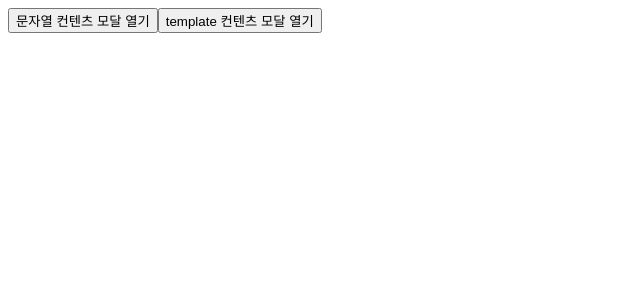
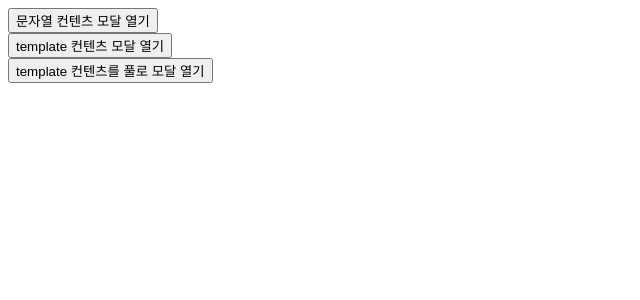
Before and after one commit to khm2976/angular-dynamic-modal, an Angular app: page / in a window 1280 px wide. Shown: the top 300 px of the page, without its empty margins (0-640 px from the left). Built offline with nearby package versions, Linux system fonts and the light colour scheme.

Commit message:
templateView 내에서 모달 클로즈 처리

```diff
--- a/src/app/app.component.css
+++ b/src/app/app.component.css
@@ -1 +1,3 @@
 .modal_tmpl{width: 500px;height:500px;background:#fff;}
+.modal_tmpl.full{width:100%;height:100%;position:fixed;top:0;right:0;bottom:0;left:0;background:rgba(255,0,0,0.2);}
+.modal_tmpl.full .inner{width:300px;height:300px;margin:0 auto}
--- a/src/app/app.component.html
+++ b/src/app/app.component.html
@@ -1,5 +1,12 @@
-<button (click)="openString()">문자열 컨텐츠 모달 열기</button>
-<button (click)="openTemplate()">template 컨텐츠 모달 열기</button>
+<div>
+    <button (click)="openString()">문자열 컨텐츠 모달 열기</button>
+</div>
+<div>
+    <button (click)="openTemplate()">template 컨텐츠 모달 열기</button>
+</div>
+<div>
+    <button (click)="openTemplateFull()">template 컨텐츠를 풀로 모달 열기</button>
+</div>
 
 
 <ng-template #tmplDialogView>
@@ -8,3 +15,13 @@
         <button (click)="clickClose()">닫기</button>
     </div>
 </ng-template>
+
+<ng-template #tmplFullView>
+    <div class="modal_tmpl full">
+        <div class="inner">
+            모달 오버레이를 사용하지 않고, 템플릿 뷰로만 모달 사용하는 경우.
+            자체 css를 적용(풀로 채워) 커스텀하게 컨텐츠 노출
+            <button (click)="clickClose()">닫기</button>
+        </div>
+    </div>
+</ng-template>
--- a/src/app/app.component.ts
+++ b/src/app/app.component.ts
@@ -9,6 +9,7 @@ import { ModalRef } from './service/modal-ref';
     styleUrls: ['./app.component.css']
 })
 export class AppComponent {
+    @ViewChild('tmplFullView', {read: TemplateRef}) modalDialogFullView: TemplateRef<any>;
     @ViewChild('tmplDialogView', {read: TemplateRef}) modalDialogView: TemplateRef<any>;
     dialogModal: ModalRef = null;
 
@@ -39,6 +40,17 @@ export class AppComponent {
         }
     }
 
+    openTemplateFull() {
+        if (!this.dialogModal) {
+            this.dialogModal = this.modalService.open(this.modalDialogFullView, true, true);
+            // 모달 딤드 클릭하여 닫기시
+            const dialogModalCloseSubscription = this.dialogModal.closed().subscribe(modalRef => {
+                this.dialogModal = null;
+                dialogModalCloseSubscription.unsubscribe();
+            });
+        }
+    }
+
     // 동적 생성된 뷰에서 모달 컨테이너 닫기 처리
     clickClose() {
         if (this.dialogModal) {
```
